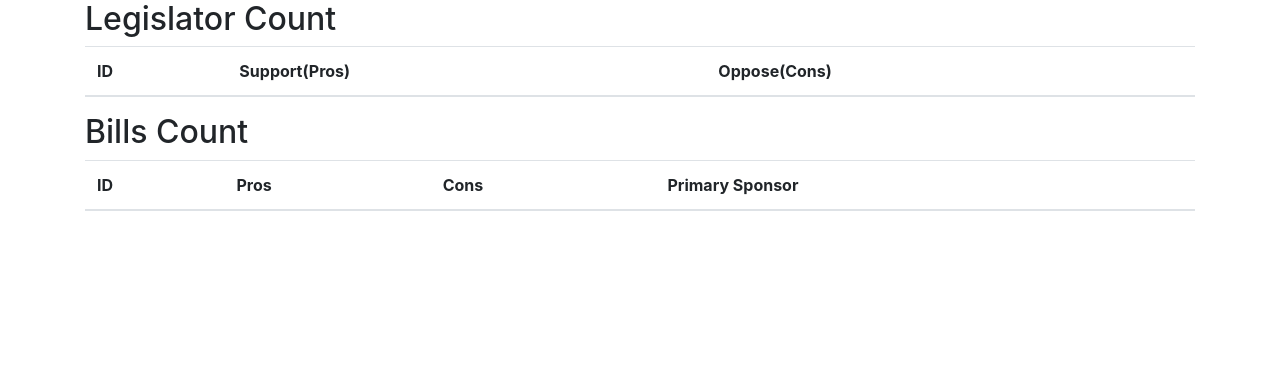
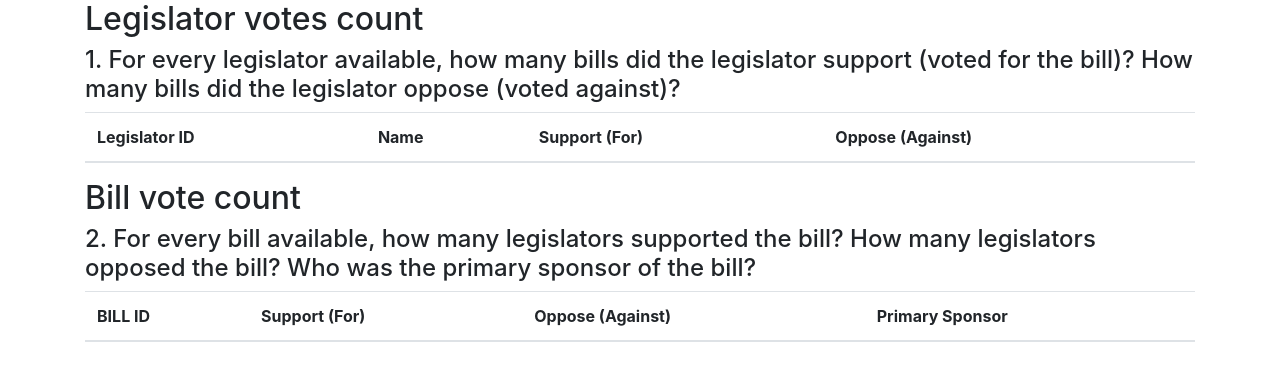
Before and after one commit to tigreped/quorum_test_web_interface, a Django app: page /vote_manager/votes/ in a window 1280 px wide. Shown: the top 381 px of the page. Run offline with Django 5.2, Linux system fonts and the light colour scheme; lists and menus that the app fills with data are empty; parts of the project's set-up code (start-up, migrations or seed data) failed here and were passed over; some libraries are stand-ins or nearby versions.

Commit message:
Improved the data load with endpoint and added names for the legislators

```diff
--- a/vote_manager/data_process.py
+++ b/vote_manager/data_process.py
@@ -1,7 +1,4 @@
 import pandas as pd
-
-legislator_processed = False
-bill_processed = False
 
 # Files to read under ./data directory
 bills = pd.read_csv('../data/bills.csv')
@@ -15,16 +12,22 @@ bill_vote_count = {}
 
 # Simple method to account for the legislator votes
 def count_legislator_votes():
+    legislator_info = {}
+    # Load legislator names information
+    for index, row in legislators.iterrows():
+        leg_id = row['id']
+        leg_name = row['name']
+        legislator_info[leg_id] = leg_name
+
     for index, row in vote_results.iterrows():
         legislator_id = row['legislator_id']
         vote_type = row['vote_type']
         if legislator_id not in legislator_vote_count:
-            legislator_vote_count[legislator_id] = {'id': legislator_id, 'pros': 0, 'cons': 0}
+            legislator_vote_count[legislator_id] = {'id': legislator_id, 'name': legislator_info[legislator_id], 'pros': 0, 'cons': 0}
         if vote_type == 1:  # votos a favor
             legislator_vote_count[legislator_id]['pros'] += 1
         elif vote_type == 2:  # votos contra
             legislator_vote_count[legislator_id]['cons'] += 1
-        legislator_processed = True
 
 # Simple method to account for the bills' votes
 def count_bill_votes():
@@ -41,13 +44,3 @@ def count_bill_votes():
             vote_results_for_this_vote = vote_results.loc[vote_results['vote_id'] == vote_id]
             bill_vote_count[bill_id]['pros'] += len(vote_results_for_this_vote.loc[vote_results_for_this_vote['vote_type'] == 1])
             bill_vote_count[bill_id]['cons'] += len(vote_results_for_this_vote.loc[vote_results_for_this_vote['vote_type'] == 2])
-        bill_processed = True
-
-# Main method triggers simple tests
-def simple_test():
-    print(f'Legislators: \n{legislator_vote_count} *BEFORE')
-    count_legislator_votes()
-    print(f'Legislators: \n{legislator_vote_count} *AFTER')
-    print(f'Bills: \n{bill_vote_count} *BEFORE')
-    count_bill_votes()
-    print(f'Bills: \n{bill_vote_count} *AFTER')
--- a/vote_manager/templates/votes.html
+++ b/vote_manager/templates/votes.html
@@ -1,40 +1,44 @@
 <!DOCTYPE html>
 <html>
 <head>
-    <title>Vote Page</title>
+    <title>Qurum test - Vote Page - Legislators and Bills</title>
     <!-- CSS only -->
     <link rel="stylesheet" href="https://stackpath.bootstrapcdn.com/bootstrap/4.3.1/css/bootstrap.min.css">
 </head>
 <body>
-    <!-- Your HTML content goes here -->
+    <!-- Table with results -->
     <div class="container">
-    <h2>Legislator Count</h2>
+    <h2>Legislator votes count</h2>
+    <h4>1. For every legislator available, how many bills did the legislator support (voted for the bill)? How many bills did the legislator oppose (voted against)?</h4>
     <table class="table table-striped">
         <thead>
             <tr>
-                <th>ID</th>
-                <th>Support(Pros)</th>
-                <th>Oppose(Cons)</th>
+                <th>Legislator ID</th>
+                <th>Name</th>
+                <th>Support (For)</th>
+                <th>Oppose (Against)</th>
             </tr>
         </thead>
         <tbody>
             {% for legislator in legislators %}
             <tr>
-                <td>Legislator: {{ legislator.id }}</td>
-                <td>Pros: {{ legislator.pros }}</td>
-                <td>Cons: {{ legislator.cons }}</td>
+                <td>{{ legislator.id }}</td>
+                <td>{{ legislator.name }}</td>
+                <td>{{ legislator.pros }}</td>
+                <td>{{ legislator.cons }}</td>
             </tr>
             {% endfor %}
         </tbody>
     </table>
 
-    <h2>Bills Count</h2>
+    <h2>Bill vote count</h2>
+    <h4>2. For every bill available, how many legislators supported the bill? How many legislators opposed the bill? Who was the primary sponsor of the bill?</h4>
     <table class="table table-striped">
         <thead>
             <tr>
-                <th>ID</th>
-                <th>Pros</th>
-                <th>Cons</th>
+                <th>BILL ID</th>
+                <th>Support (For)</th>
+                <th>Oppose (Against)</th>
                 <th>Primary Sponsor</th>
             </tr>
         </thead>
--- a/vote_manager/urls.py
+++ b/vote_manager/urls.py
@@ -5,4 +5,5 @@ from . import views
 urlpatterns = [
     path("", views.index, name="index"),
     path("votes/", views.votes, name="votes"),
+    path("load_data/", views.load_data, name="load_data")
 ]
--- a/vote_manager/views.py
+++ b/vote_manager/views.py
@@ -3,9 +3,6 @@ from django.http import HttpResponse
 from . import data_process
 
 def index(request):
-    # This runs every time the index page is hit, so it incresases the counts, should only be called once.
-    data_process.count_legislator_votes()
-    data_process.count_bill_votes()
     http_response_text = f"*** Votes information: \n\n LEGISLATOR COUNT: \n{data_process.legislator_vote_count} \n\n BILLS COUNT: \n {data_process.bill_vote_count}"
     return HttpResponse(http_response_text)
 
@@ -15,3 +12,23 @@ def votes(request):
     data_results["legislator_votes"] = data_process.legislator_vote_count.values()
     data_results["bill_votes"] = data_process.bill_vote_count.values()
     return render(request, 'votes.html',  {'legislators': data_results["legislator_votes"], 'bills': data_results["bill_votes"]})
+
+def load_data(request):
+    return_msg = ""
+    # This loads csv data only once, when the dictionaries are still empty {}
+    if data_process.legislator_vote_count == {}:
+        return_msg = "*** Legislator not processed. Load data from CSV"
+        data_process.count_legislator_votes()
+    else:
+        return_msg = "*** Legislators already loaded. Do nothing."
+
+    if data_process.bill_vote_count == {}:
+        data_process.count_bill_votes()
+    else:
+        return_msg = "*** Bills already loaded. Do nothing."
+
+    loaded_legislators = (data_process.legislator_vote_count.values() is not None)
+    loaded_bills = (data_process.bill_vote_count.values() is not None)
+    if loaded_legislators and loaded_bills:
+        return HttpResponse(f"Legislators and bills loaded successfully. | {return_msg}.")
+    return HttpResponse(f"Error! Legislators or bills data were not loaded successfully.  | {return_msg}")
```
Also changed, not shown: 1 other file.
